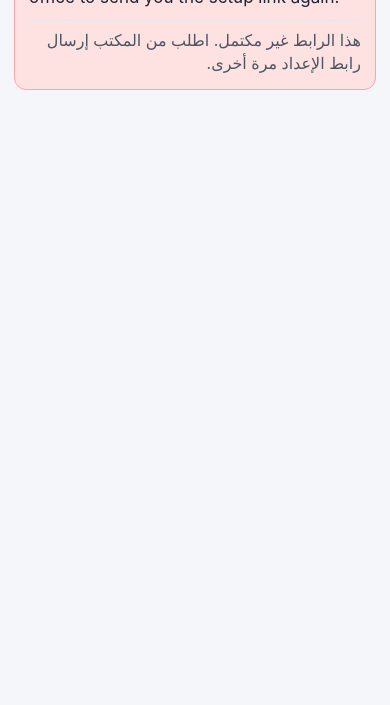
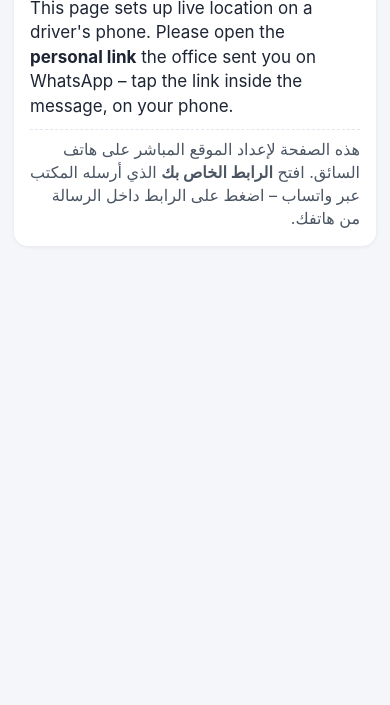
Before and after one commit to sammahf85/mazutdispatchplanner, a plain HTML site: page driver-setup-page/index.html in a window 390 px wide. Shown: the part 139-844 px from the top of the page. Drawn offline with Linux system fonts and the light colour scheme.

Commit message:
Enhance driver setup page with instructions
Added driver phone setup instructions in English and Arabic.

```diff
--- a/driver-setup-page/index.html
+++ b/driver-setup-page/index.html
@@ -28,9 +28,15 @@
 <body>
 <header><h1>📡 Live location setup</h1><p id="who"></p></header>
 <main>
+  <div id="plain" class="step hide">
+    <h2>👋 Driver phone setup</h2>
+    <div>This page sets up live location on a driver's phone. Please open the <b>personal link</b> the office sent you on WhatsApp
+      – tap the link inside the message, on your phone.</div>
+    <div class="ar">هذه الصفحة لإعداد الموقع المباشر على هاتف السائق. افتح <b>الرابط الخاص بك</b> الذي أرسله المكتب عبر واتساب – اضغط على الرابط داخل الرسالة من هاتفك.</div>
+  </div>
   <div id="broken" class="bad hide">
-    <b>This link is incomplete.</b> Please ask the office to send you the setup link again.
-    <div class="ar">هذا الرابط غير مكتمل. اطلب من المكتب إرسال رابط الإعداد مرة أخرى.</div>
+    <b>This link is not complete – it may have been cut off.</b> Please ask the office to send the setup link again, and tap it directly inside the WhatsApp message.
+    <div class="ar">هذا الرابط غير مكتمل – ربما تم قطعه. اطلب من المكتب إرسال رابط الإعداد مرة أخرى، واضغط عليه مباشرة داخل رسالة واتساب.</div>
   </div>
 
   <div id="steps" class="hide">
@@ -79,14 +85,25 @@
   var ua = navigator.userAgent || '';
   var ios = /iPhone|iPad|iPod/i.test(ua) || (/Macintosh/.test(ua) && 'ontouchend' in document);
   var android = /Android/i.test(ua);
-  // link format:  ...index.html#c=<base64url settings>&n=<truck name>   (the part after # never leaves the phone)
-  var p = {};
-  location.hash.replace(/^#/, '').split('&').forEach(function (kv) { var i = kv.indexOf('='); if (i > 0) p[kv.slice(0, i)] = decodeURIComponent(kv.slice(i + 1)); });
-  var b64 = (p.c || '').replace(/-/g, '+').replace(/_/g, '/');
-  while (b64.length % 4) b64 += '=';
-  var ok = false;
-  try { var cfg = JSON.parse(decodeURIComponent(escape(atob(b64)))); ok = cfg && cfg._type === 'configuration'; } catch (e) {}
-  if (!ok) { document.getElementById('broken').className = 'bad'; return; }
+  // Short link:  …/#u=<company code>&d=<tracking id>&t=<tracker id>&k=<secret key>&n=<truck name>[&h=<broker>&p=<port>&bu=<user>&bp=<pass>]
+  // Old long link: …/#c=<base64url settings>&n=<truck name>.   The part after # never leaves the phone.
+  var p = {}, hash = location.hash.replace(/^#/, '');
+  hash.split('&').forEach(function (kv) { var i = kv.indexOf('='); if (i > 0) { try { p[kv.slice(0, i)] = decodeURIComponent(kv.slice(i + 1)); } catch (e) {} } });
+  if (!hash) { document.getElementById('plain').className = 'step'; return; }
+  var cfg = null;
+  if (p.c) {
+    var c64 = p.c.replace(/-/g, '+').replace(/_/g, '/'); while (c64.length % 4) c64 += '=';
+    try { cfg = JSON.parse(decodeURIComponent(escape(atob(c64)))); } catch (e) {}
+  } else if (/^[a-z0-9]{3,}$/.test(p.u || '') && /^[a-z0-9]{1,20}$/.test(p.d || '') && (p.k || '').length >= 12) {
+    // the same settings the office program builds (keep in sync with owntracksConfig in MazutDispatch.html)
+    cfg = {_type: 'configuration', mode: 0, host: p.h || 'broker.hivemq.com', port: +(p.p || 8883), tls: true, auth: !!p.bu,
+      username: p.bu || p.u, password: p.bp || '', deviceId: p.d, tid: (p.t || p.d.slice(0, 2)).toUpperCase().slice(0, 2),
+      clientId: p.u + '-' + p.d, pubTopicBase: 'owntracks/' + p.u + '/' + p.d, encryptionKey: p.k,
+      monitoring: 2, moveModeLocatorInterval: 30, locatorInterval: 60, locatorDisplacement: 50, pubRetain: true, pubQos: 1,
+      keepalive: 60, cleanSession: false, sub: false, cmd: false, remoteConfiguration: false};
+  }
+  if (!cfg || cfg._type !== 'configuration') { document.getElementById('broken').className = 'bad'; return; }
+  var b64 = btoa(unescape(encodeURIComponent(JSON.stringify(cfg))));
   document.getElementById('steps').className = '';
   document.getElementById('who').textContent = p.n ? 'For: ' + p.n : '';
   var inline = encodeURIComponent(b64);
```
